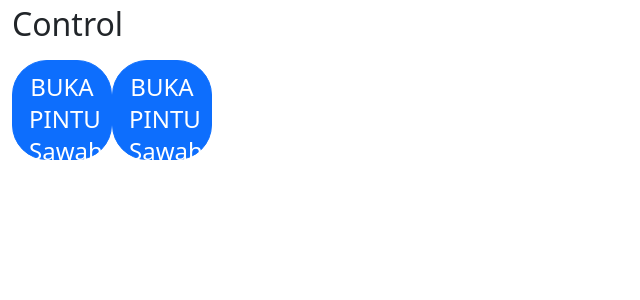
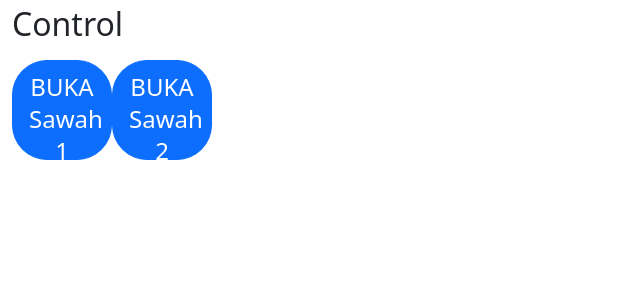
Before and after one commit to hadyanadam/prototype-monitoring-dan-control-irigasi-sawah, a FastAPI app: page / in a window 1280 px wide. Shown: the part 352-652 px from the top of the page, without its empty margins (0-640 px from the left). Run offline with FastAPI, Linux system fonts and the light colour scheme; some libraries are stand-ins or nearby versions.

Commit message:
add requirements.txt

```diff
--- a/app/views.py
+++ b/app/views.py
@@ -9,6 +9,10 @@ router = APIRouter()
 
 templates = Jinja2Templates("templates")
 
+data = {
+    "flow": 0,
+    "level": 0
+}
 
 @router.get("/")
 async def index(context: dict = Depends(Ctrl.index)):
@@ -17,12 +21,10 @@ async def index(context: dict = Depends(Ctrl.index)):
 
 @router.post('/api/sensor', response_model=SensorData, status_code=status.HTTP_201_CREATED)
 async def create_sensor_data(sensor: SensorData):
-    return sensor
+    data.update({'flow': sensor.flow, 'level': sensor.level})
+    return data
 
 
 @router.get('/api/sensor', response_model=SensorData)
 async def get_sensor_data():
-    return {
-        "flow": 4.0,
-        "level": 1.0,
-    }
+    return data
--- a/templates/index.html
+++ b/templates/index.html
@@ -25,8 +25,8 @@
           </div>
           <h2 class="mt-3">Control</h2>
           <div class="d-flex justify-between mt-3">
-            <div class="btn btn-primary btn-circle btn-xl" id="btn-sawah1" onclick="">BUKA PINTU Sawah 1</div>
-            <div class="btn btn-primary btn-circle btn-xl" id="btn-sawah2" onclick="">BUKA PINTU Sawah 2</div>
+            <div class="btn btn-primary btn-circle btn-xl" id="btn-sawah1">BUKA Sawah 1</div>
+            <div class="btn btn-primary btn-circle btn-xl" id="btn-sawah2">BUKA Sawah 2</div>
           </div>
         </div>
     </main>
@@ -59,19 +59,27 @@
         let btnSawah2 = document.getElementById('btn-sawah2')
 
         btnSawah1.addEventListener('click', (e) => {
-          if (e.target.innerText === "BUKA PINTU Sawah 1") {
+          if (e.target.innerText === "BUKA Sawah 1") {
             e.target.innerText = "TUTUP SAWAH 1"
+            e.target.classList.toggle('btn-primary')
+            e.target.classList.toggle('btn-danger')
           }
           else if (e.target.innerText === "TUTUP SAWAH 1") {
-            e.target.innerText = "BUKA PINTU Sawah 1"
+            e.target.innerText = "BUKA Sawah 1"
+            e.target.classList.toggle('btn-primary')
+            e.target.classList.toggle('btn-danger')
           }
         })
         btnSawah2.addEventListener('click', (e) => {
-          if (e.target.innerText === "BUKA PINTU Sawah 2") {
+          if (e.target.innerText === "BUKA Sawah 2") {
             e.target.innerText = "TUTUP SAWAH 2"
+            e.target.classList.toggle('btn-primary')
+            e.target.classList.toggle('btn-danger')
           }
           else if (e.target.innerText === "TUTUP SAWAH 2") {
-            e.target.innerText = "BUKA PINTU Sawah 2"
+            e.target.innerText = "BUKA Sawah 2"
+            e.target.classList.toggle('btn-primary')
+            e.target.classList.toggle('btn-danger')
           }
         })
 
```
Also changed, not shown: requirements.txt (added, +217 -0 lines), app/models.py (deleted), 1 other file.
